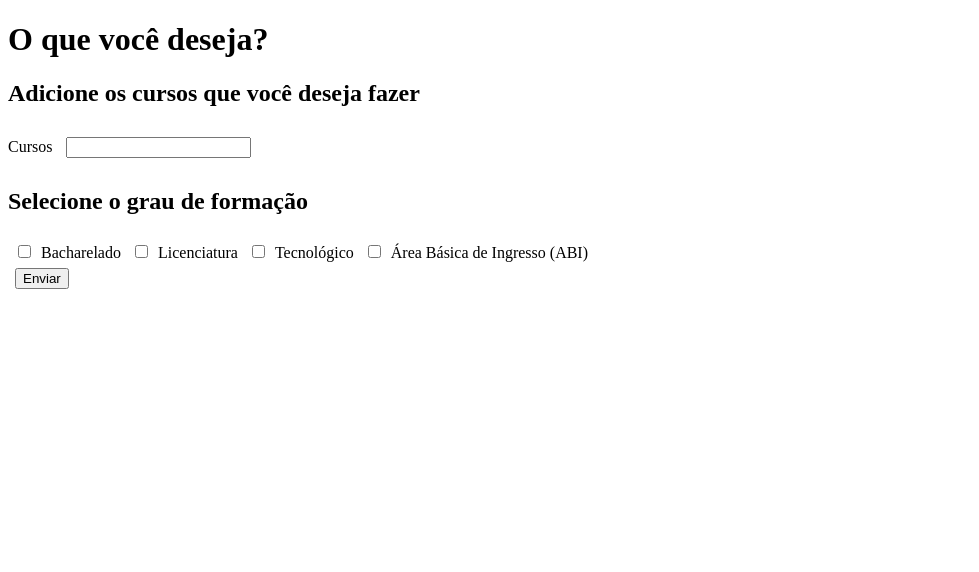
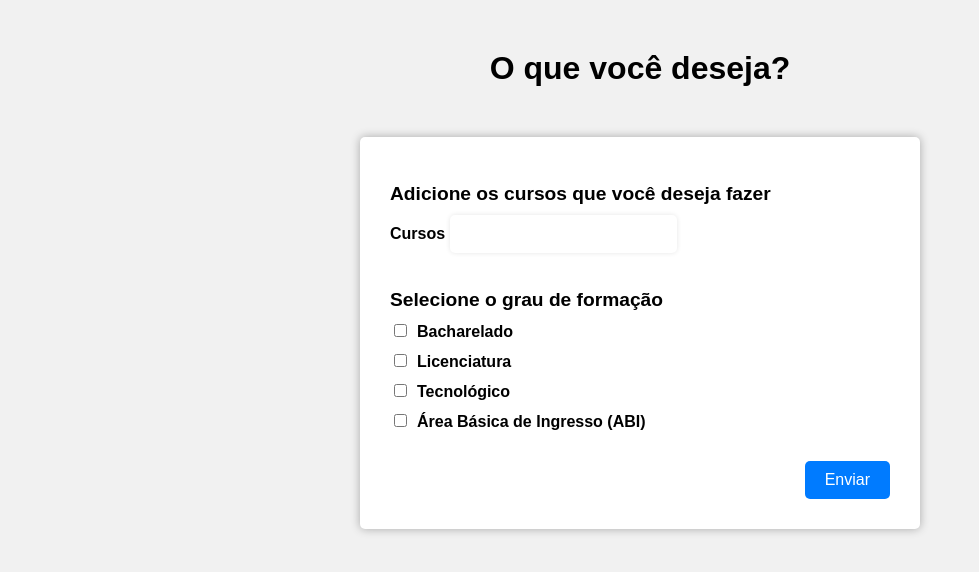
Before and after one commit to mullerich/Facilita, a Flask app: page /preferencias/curso in a window 1280 px wide. Shown: the top 572 px of the page, without its empty margins (0-979 px from the left). Run offline with Flask 3, Linux system fonts and the light colour scheme; parts of the project's set-up code (start-up, migrations or seed data) failed here and were passed over.

Commit message:
estilização das paginas

```diff
--- a/python/server/models/forms.py
+++ b/python/server/models/forms.py
@@ -1,10 +1,10 @@
 from flask_wtf import FlaskForm
-from wtforms import StringField, DateField, PasswordField, BooleanField
+from wtforms import EmailField, StringField, DateField, PasswordField, BooleanField
 from wtforms.validators import DataRequired
 
 
 class LoginForm(FlaskForm):
-    email = StringField('email', validators=[DataRequired()])
+    email = EmailField('email', validators=[DataRequired()])
     senha = PasswordField('senha', validators=[DataRequired()])
 
 
--- /dev/null
+++ b/python/server/static/dados_compl.css
@@ -0,0 +1,115 @@
+body {
+    background-color: #f1f1f1;
+    font-family: Arial, sans-serif;
+}
+
+h1 {
+    text-align: center;
+    margin-top: 50px;
+}
+
+section#sup{
+    max-width: 500px;
+    margin: 50px auto;
+    background-color: #fff;
+    padding: 30px;
+    border-radius: 5px;
+    box-shadow: 0px 0px 10px rgba(0, 0, 0, 0.3);
+}
+
+form {
+    display: flex;
+    flex-direction: column;
+}
+
+h2 {
+    font-size: 1.2rem;
+    margin-bottom: 10px;
+}
+
+label {
+    font-weight: bold;
+}
+
+input[type="text"] {
+    padding: 10px;
+    margin-bottom: 20px;
+    border: none;
+    border-radius: 5px;
+    box-shadow: 0px 0px 5px rgba(0, 0, 0, 0.1);
+    font-size: 16px;
+}
+
+div.botao {
+    display: flex;
+    padding: 10px;
+}
+
+div.botao button {
+    padding: 0px 10px;
+    margin-right: 10px;
+}
+
+div.grau {
+    margin: 10px 0px;
+}
+
+input[type="checkbox"] {
+    margin-right: 10px;
+    cursor: pointer;
+}
+
+#cursos-selecionados {
+    display: flex;
+    flex-wrap: wrap;
+    gap: 20px
+}
+
+.selected-course {
+    background-color: #007bff;
+    color: #fff;
+    padding: 5px 10px;
+    border-radius: 5px;
+    margin-right: 10px;
+    margin-bottom: 10px;
+    display: flex;
+    align-items: center;
+}
+
+.selected-course p {
+    margin: 0;
+    margin-right: 5px;
+}
+
+.hide {
+    display: none;
+}
+
+p .texto-curso {
+    margin: 15px;
+}
+
+div .botao {
+    padding: 0px 15px;
+    display: flex;
+    flex-wrap: nowrap;
+    border-radius: 5px;
+    box-shadow: 0px 0px 10px rgba(0, 0, 0, 0.3);
+}
+
+button[type="submit"] {
+    padding: 10px 20px;
+    border: none;
+    border-radius: 5px;
+    background-color: #007bff;
+    color: #fff;
+    font-size: 16px;
+    cursor: pointer;
+    transition: all 0.3s ease-in-out;
+    align-self: flex-end;
+    margin-top: 20px;
+}
+
+button[type="submit"]:hover {
+    background-color: #0069d9;
+}
--- a/python/server/static/dados_compl_1.js
+++ b/python/server/static/dados_compl_1.js
@@ -7,8 +7,8 @@ function gerarCursoSelecionado(nome) {
     curso.className = 'texto-curso'
     let close_botao = document.createElement('button')
     close_botao.innerText = 'x'
+    div.appendChild(close_botao)
     div.appendChild(curso)
-    div.appendChild(close_botao)
     secao.appendChild(div)
 
     close_botao.addEventListener('click', excluirCurso)
--- a/python/server/templates/cadastro.html
+++ b/python/server/templates/cadastro.html
@@ -4,7 +4,8 @@
     <meta charset="UTF-8">
     <meta http-equiv="X-UA-Compatible" content="IE=edge">
     <meta name="viewport" content="width=device-width, initial-scale=1.0">
-    <title>Login</title>
+    <link rel="stylesheet" href="../static/cadastro.css">
+    <title>Cadastro</title>
 </head>
 <body>
     <h1>Seja bem vindo!</h1>
@@ -19,7 +20,7 @@
             <label for="email_label">Email</label>
             {{ form.email(placeholder='seu@email.com') }}
             <label for="senha_label">Senha</label>
-            {{ form.senha(placeholder='000000') }}
+            {{ form.senha(placeholder='********') }}
             <input type="submit" value="Bora!">
         </form>
 
--- a/python/server/templates/dados_compl_1.html
+++ b/python/server/templates/dados_compl_1.html
@@ -4,12 +4,12 @@
     <meta charset="UTF-8">
     <meta http-equiv="X-UA-Compatible" content="IE=edge">
     <meta name="viewport" content="width=device-width, initial-scale=1.0">
-    <link rel="stylesheet" href="../static/dados_compl_1.css">
+    <link rel="stylesheet" href="../static/dados_compl.css">
     <title>Seus interesses</title>
 </head>
 <body>
     <h1>O que você deseja?</h1>
-    <section>
+    <section id="sup">
         <form action="" method="post">
             {{ form.csrf_token }}
             <section id="cursos">
@@ -34,10 +34,10 @@
                 <input type="checkbox" id="Licenciatura"><label for="">Licenciatura</label>
                 <input type="checkbox" id="Tecnologico"><label for="">Tecnológico</label>
                 <input type="checkbox" id="ABI"><label for="">Área Básica de Ingresso (ABI)</label> -->
-                {{ form.bacharelado(id="Bacharelado") }}<label for="">Bacharelado</label>
-                {{ form.licenciatura(id="Licenciatura") }}<label for="">Licenciatura</label>
-                {{ form.tecnologico(id="Tecnologico") }}<label for="">Tecnológico</label>
-                {{ form.abi(id="ABI") }}<label for="">Área Básica de Ingresso (ABI)</label>
+                <div class="grau">{{ form.bacharelado(id="Bacharelado") }}<label for="">Bacharelado</label></div>
+                <div class="grau">{{ form.licenciatura(id="Licenciatura") }}<label for="">Licenciatura</label></div>
+                <div class="grau">{{ form.tecnologico(id="Tecnologico") }}<label for="">Tecnológico</label></div>
+                <div class="grau">{{ form.abi(id="ABI") }}<label for="">Área Básica de Ingresso (ABI)</label></div>
 
             </section>
 
--- a/python/server/templates/login.html
+++ b/python/server/templates/login.html
@@ -4,6 +4,7 @@
     <meta charset="UTF-8">
     <meta http-equiv="X-UA-Compatible" content="IE=edge">
     <meta name="viewport" content="width=device-width, initial-scale=1.0">
+    <link rel="stylesheet" href="../static/login.css">
     <title>Login</title>
 </head>
 <body>
@@ -15,7 +16,7 @@
             <label for="email_label">Email</label>
             {{ form.email(placeholder='seu@email.com') }}
             <label for="senha_label">Senha</label>
-            {{ form.senha(placeholder='000000') }}
+            {{ form.senha(placeholder='******') }}
             <input type="submit" value="Bora!">
         </form>
 
```
Also changed, not shown: python/server/static/cadastro.css (added, +55 -0 lines), python/server/static/login.css (added, +53 -0 lines), python/server/templates/dados_compl_2.html (+17 -12 lines), python/server/templates/rascunho.html (added, +32 -0 lines).
